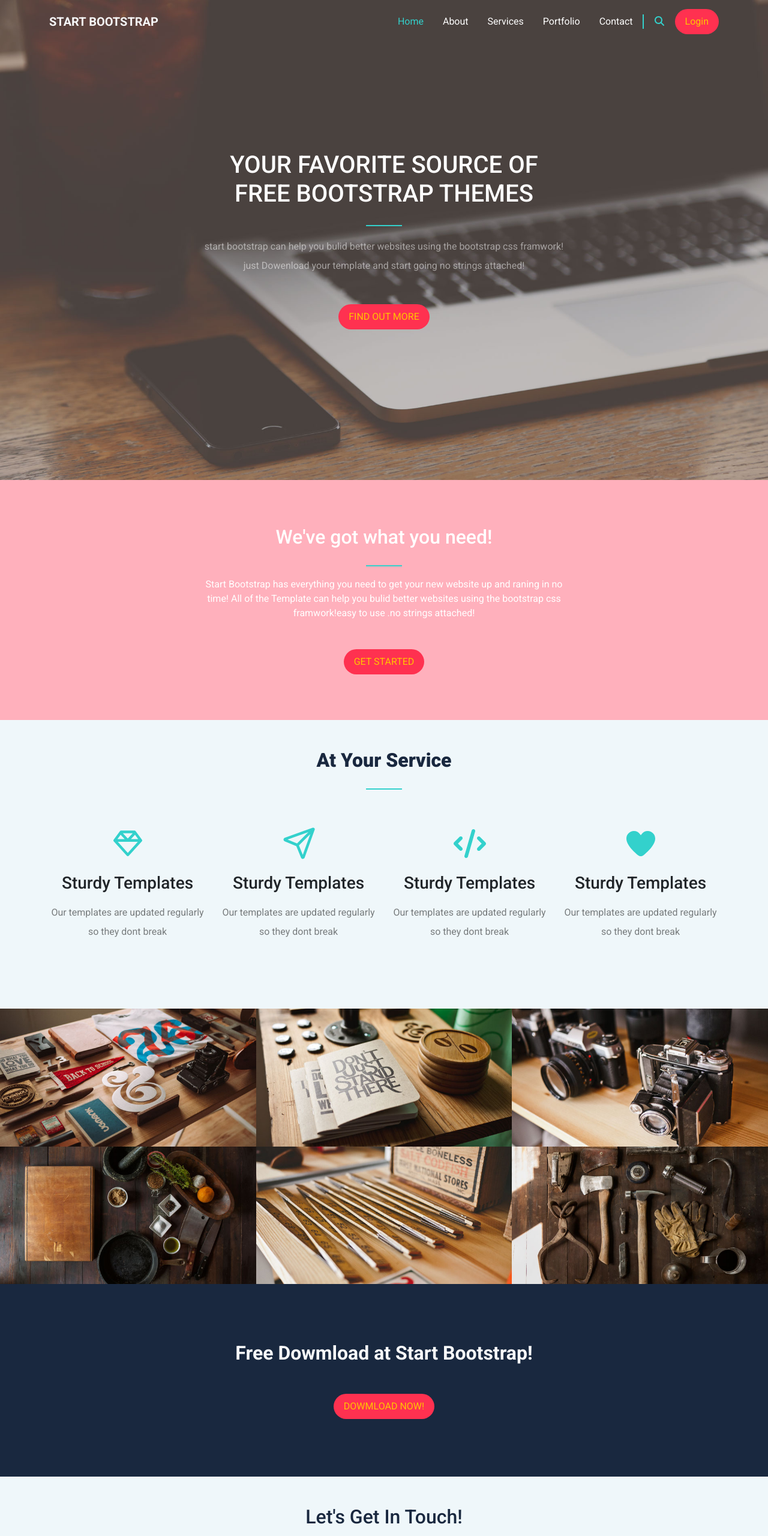
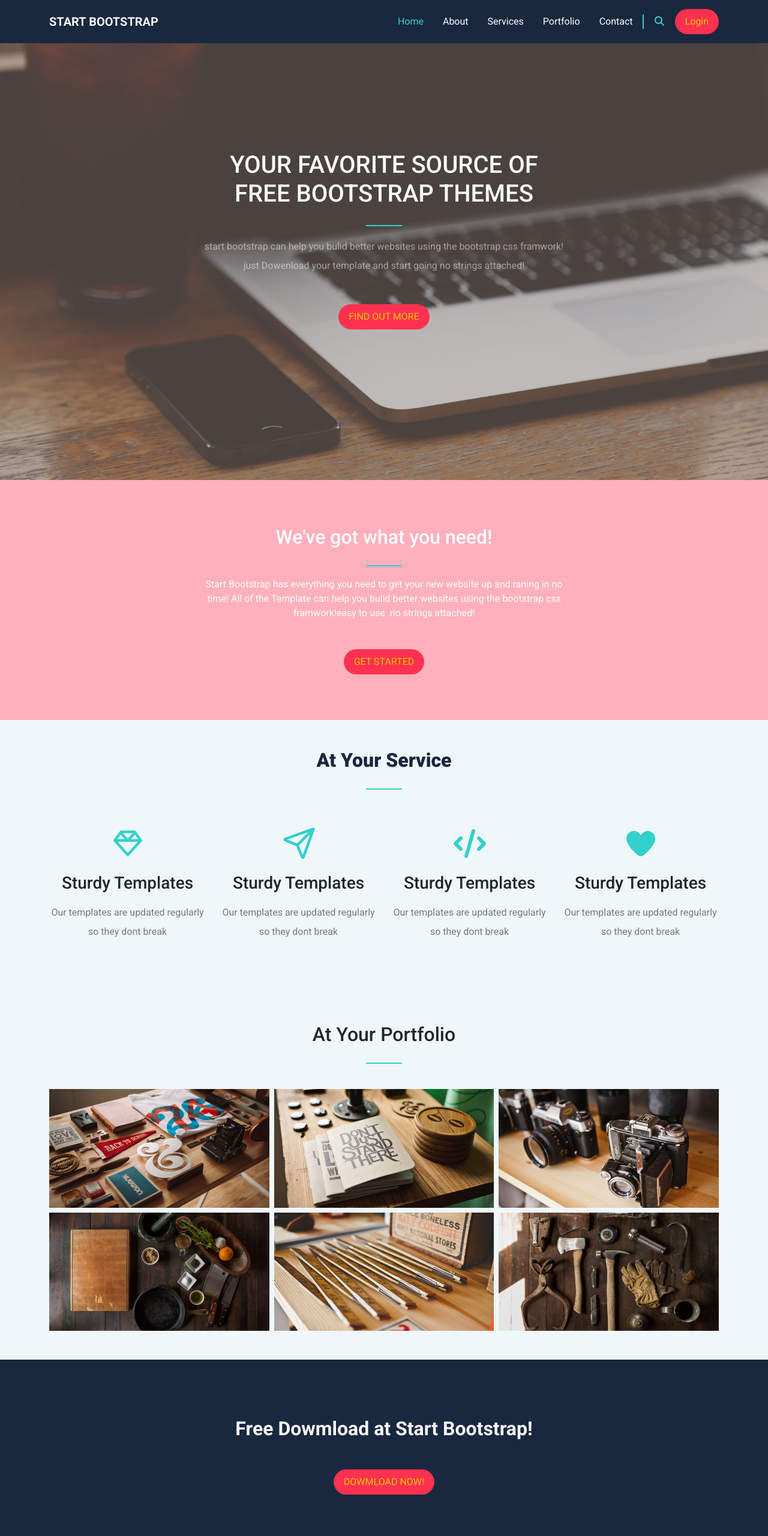
Before and after one commit to alisaid2424/project-bootstrap, a plain HTML site: page index.html in a window 1280 px wide. Shown: the top 2560 px of the page at 60% size. Drawn offline with Linux system fonts and the light colour scheme.

Commit message:
frist updated on style project

```diff
--- a/css/bootstrap.css
+++ b/css/bootstrap.css
@@ -1,24 +1,24 @@
-:root{
-    --dark-color:#19283f;
-    --green-color:#33d1cc;
-    --red-color:#ff3150;
+:root {
+  --dark-color: #19283f;
+  --green-color: #33d1cc;
+  --red-color: #ff3150;
   --yellow-color: #ffc400;
   --section-color: #eff7fa;
 }
 
-body{
-    font-family: 'Roboto', sans-serif;
+body {
+  font-family: "Roboto", sans-serif;
 }
-.main-btn{
-    background-color:var(--red-color) ;
-    color: var(--yellow-color) ;
-    padding: .5rem 1rem;
+.main-btn {
+  background-color: var(--red-color);
+  color: var(--yellow-color);
+  padding: 0.5rem 1rem;
 }
-.main-btn:hover{
-    background-color:var(--green-color) ;
-    color: var(--dark-color) ;
+.main-btn:hover {
+  background-color: var(--green-color);
+  color: var(--dark-color);
 }
-.main-title::after{
+.main-title::after {
   content: "";
   position: absolute;
   width: 60px;
@@ -29,98 +29,107 @@ body{
   background-color: var(--green-color);
 }
 /* Start Nav-bar */
-.navbar{
+.navbar {
+  background-color: var(--dark-color);
   position: absolute;
   width: 100%;
   left: 0;
 }
-.navbar .navbar-nav .nav-link{
+.navbar .navbar-nav .nav-link {
   color: white;
 }
 .navbar .navbar-nav .nav-link.active,
 .navbar .navbar-nav .nav-link:focus,
-.navbar .navbar-nav .nav-link:hover{
+.navbar .navbar-nav .nav-link:hover {
   color: var(--green-color);
 }
-.navbar .navbar-toggler{
+.navbar .navbar-toggler {
   color: white;
   border: 2px solid white;
   font-size: 25px;
 }
-.navbar .navbar-toggler:focus{
+.navbar .navbar-toggler:focus {
   box-shadow: none;
 }
-.navbar .navbar-toggler[aria-expanded = "true"]{
+.navbar .navbar-toggler[aria-expanded="true"] {
   border-color: var(--green-color);
 }
 .navbar .searsh {
   border-left: 2px solid var(--green-color);
 }
-.navbar .searsh svg{
+.navbar .searsh svg {
   color: var(--green-color);
 }
 /* End Nav-bar */
 /* Start Landing */
-.landing{
+.landing {
   background-image: url(../img/header.jpg);
   background-size: cover;
   min-height: 100vh;
   color: white;
 }
-.landing h1{
+.landing h1,
+.landing p {
   max-width: 600px;
 }
 
-.landing p{
-    max-width: 600px;
+@media (max-width: 767px) {
+  .landing h1 {
+    font-size: 22px;
+  }
+  .landing p {
+    font-size: 15px;
+    max-width: 90%;
+  }
 }
 /* End Landing */
 /* Start get-need */
-.get-need{
-    background-color:rgb(255 49 80 / 38%);
+.get-need {
+  background-color: rgb(255 49 80 / 38%);
   min-height: 400px;
   color: white;
 }
-.get-need p{
+.get-need p {
   max-width: 600px;
 }
 /* End get-need */
 /* Start services  */
-.services{
+.services {
   background-color: var(--section-color);
 }
-.services h2{
+.services h2 {
   color: var(--dark-color);
   font-weight: 900;
 }
-.services svg{
+.services svg {
   color: var(--green-color);
 }
 /* End services  */
 /* Start download  */
-.download{
+.download {
   background-color: var(--dark-color);
 }
 /*  End download  */
 /* Start Contact */
-.contact{
+.contact {
   background-color: var(--section-color);
 }
-.contact h2{
+.contact h2 {
   color: var(--dark-color);
 }
-.contact  p{
+.contact p {
   max-width: 600px;
 }
-.contact svg{
+.contact svg {
   color: var(--green-color);
 }
 /* End Contact */
 /* start footer */
-footer{
+footer {
   background-color: var(--dark-color);
+  font-size: 14px;
 }
-footer span{
+footer span {
   color: var(--green-color);
 }
 /* End footer */
--- a/index.html
+++ b/index.html
@@ -1,37 +1,54 @@
 <!DOCTYPE html>
 <html lang="en">
   <head>
-    <meta charset="UTF-8">
-    <meta name="viewport" content="width=device-width, initial-scale=1.0">
+    <meta charset="UTF-8" />
+    <meta name="viewport" content="width=device-width, initial-scale=1.0" />
     <title>Bootstrap</title>
-    <link rel="stylesheet" href="css/bootstrap.min.css">
-    <link rel="stylesheet" href="css/all.min.css">
-    <link rel="stylesheet" href="css/bootstrap.css">
-    <link rel="preconnect" href="https://fonts.googleapis.com">
-    <link rel="preconnect" href="https://fonts.gstatic.com" crossorigin>
-    <link href="https://fonts.googleapis.com/css2?family=Roboto:wght@100;300;400;500;700;900&display=swap" rel="stylesheet">
-
+    <link rel="stylesheet" href="css/bootstrap.min.css" />
+    <link rel="stylesheet" href="css/all.min.css" />
+    <link rel="stylesheet" href="css/bootstrap.css" />
+    <link rel="preconnect" href="https://fonts.googleapis.com" />
+    <link rel="preconnect" href="https://fonts.gstatic.com" crossorigin />
+    <link
+      href="https://fonts.googleapis.com/css2?family=Roboto:wght@100;300;400;500;700;900&display=swap"
+      rel="stylesheet"
+    />
   </head>
   <body>
     <!-- Start Nav-bar -->
-    <nav class="navbar navbar-expand-lg  ">
+    <nav class="navbar navbar-expand-lg z-3 py-2">
       <div class="container">
-            <a class="navbar-brand text-light text-uppercase  fw-bold" href="#">
+        <a class="navbar-brand text-light text-uppercase fw-semibold" href="#">
           Start Bootstrap
         </a>
-            <button class="navbar-toggler" type="button" data-bs-toggle="collapse" data-bs-target="#main" aria-controls="main" aria-expanded="false" aria-label="Toggle navigation">
+        <button
+          class="navbar-toggler"
+          type="button"
+          data-bs-toggle="collapse"
+          data-bs-target="#main"
+          aria-controls="main"
+          aria-expanded="false"
+          aria-label="Toggle navigation"
+        >
           <i class="fa-solid fa-bars"></i>
         </button>
         <div class="collapse navbar-collapse" id="main">
           <ul class="navbar-nav ms-auto mb-2 mb-lg-0">
             <li class="nav-item">
-                    <a class="nav-link active p-2 p-lg-3" aria-current="page" href="#Home">Home</a>
+              <a
+                class="nav-link active p-2 p-lg-3"
+                aria-current="page"
+                href="#Home"
+                >Home</a
+              >
             </li>
             <li class="nav-item">
-                    <a class="nav-link  p-2 p-lg-3" aria-current="page" href="#About">About</a>
+              <a class="nav-link p-2 p-lg-3" aria-current="page" href="#About"
+                >About</a
+              >
             </li>
             <li class="nav-item">
-                    <a class="nav-link  p-2 p-lg-3" href="#Services">Services</a>
+              <a class="nav-link p-2 p-lg-3" href="#Services">Services</a>
             </li>
             <li class="nav-item">
               <a class="nav-link p-2 p-lg-3" href="#Portfolio">Portfolio</a>
@@ -39,38 +56,51 @@
             <li class="nav-item">
               <a class="nav-link p-2 p-lg-3" href="#Contact">Contact</a>
             </li>
-
           </ul>
-                <div class="searsh  ps-3 pe-3 d-none d-lg-block">
+          <div class="searsh ps-3 pe-3 d-none d-lg-block">
             <i class="fa-solid fa-magnifying-glass"></i>
           </div>
-                <a class="btn  rounded-pill main-btn" href="#">Login</a>
-            </div >
+          <a class="btn rounded-pill main-btn" href="#">Login</a>
+        </div>
       </div>
     </nav>
     <!-- End Nav-bar -->
     <!-- Start Landing -->
-    <div class="landing d-flex justify-content-center align-items-center" id="Home">
+    <div
+      class="landing d-flex justify-content-center align-items-center"
+      id="Home"
+    >
       <div class="text-center">
-            <h1 class="main-title position-relative text-uppercase m-auto">your favorite source of free bootstrap themes</h1>
+        <h1 class="main-title position-relative text-uppercase m-auto">
+          your favorite source of free bootstrap themes
+        </h1>
         <p class="mt-5 mb-5 m-auto text-white-50 lh-lg">
-            start bootstrap can help you bulid better websites using the bootstrap css framwork!
-            just Dowenload your template and start going no strings attached!
+          start bootstrap can help you bulid better websites using the bootstrap
+          css framwork! just Dowenload your template and start going no strings
+          attached!
         </p>
-            <a class="btn  rounded-pill text-uppercase main-btn" href="#">find out more</a>
+        <a class="btn rounded-pill text-uppercase main-btn" href="#"
+          >find out more</a
+        >
       </div>
     </div>
     <!-- End Landing -->
     <!-- Start get-need -->
-    <div class="get-need d-flex justify-content-center align-items-center  pt-5 pb-5 " id="About">
+    <div
+      class="get-need d-flex justify-content-center align-items-center pt-5 pb-5"
+      id="About"
+    >
       <div class="container text-center">
         <h2 class="main-title position-relative">We've got what you need!</h2>
-            <p class="mt-5 mb-5 m-auto fs-6 ">
-            Start Bootstrap has everything you need to get your new website up and raning in no time!
-            All of the Template can help you bulid better websites using the bootstrap css framwork!easy to use
-            .no strings attached!
+        <p class="mt-5 mb-5 m-auto fs-6">
+          Start Bootstrap has everything you need to get your new website up and
+          raning in no time! All of the Template can help you bulid better
+          websites using the bootstrap css framwork!easy to use .no strings
+          attached!
         </p>
-            <a class="btn  rounded-pill text-uppercase main-btn" href="#">get started</a>
+        <a class="btn rounded-pill text-uppercase main-btn" href="#"
+          >get started</a
+        >
       </div>
     </div>
     <!-- End get-need -->
@@ -82,56 +112,74 @@
           <div class="col-md-4 col-lg-3">
             <i class="far fa-gem fa-3x"></i>
             <h3 class="mt-4 mb-3">Sturdy Templates</h3>
-                    <p class="text-black-50 lh-lg">Our templates are updated regularly so they dont break</p>
+            <p class="text-black-50 lh-lg">
+              Our templates are updated regularly so they dont break
+            </p>
           </div>
           <div class="col-md-4 col-lg-3">
             <i class="far fa-paper-plane fa-3x"></i>
             <h3 class="mt-4 mb-3">Sturdy Templates</h3>
-                    <p class="text-black-50 lh-lg">Our templates are updated regularly so they dont break</p>
+            <p class="text-black-50 lh-lg">
+              Our templates are updated regularly so they dont break
+            </p>
           </div>
           <div class="col-md-4 col-lg-3">
             <i class="fa-solid fa-code fa-3x"></i>
             <h3 class="mt-4 mb-3">Sturdy Templates</h3>
-                    <p class="text-black-50 lh-lg">Our templates are updated regularly so they dont break</p>
+            <p class="text-black-50 lh-lg">
+              Our templates are updated regularly so they dont break
+            </p>
           </div>
           <div class="col-md-4 col-lg-3">
             <i class="fa-solid fa-heart fa-3x"></i>
             <h3 class="mt-4 mb-3">Sturdy Templates</h3>
-                    <p class="text-black-50 lh-lg">Our templates are updated regularly so they dont break</p>
+            <p class="text-black-50 lh-lg">
+              Our templates are updated regularly so they dont break
+            </p>
           </div>
         </div>
       </div>
     </div>
     <!-- End services -->
     <!-- Start portfolio -->
-    <div class="portfolio" id="Portfolio">
-        <div class="d-flex flex-wrap justify-content-center ">
-            <div class="col-md-6 col-lg-4">
-                <img class="img-fluid" src="img/1.jpg" alt="">
+    <div
+      class="portfolio"
+      style="background-color: #eff7fa"
+      id="Portfolio"
+    >
+    <div class="container text-center pt-4">
+        <h2 class="main-title position-relative mb-5">At Your Portfolio</h2>
+        <div class=" row g-2 pb-5 pt-4">
+            <div class="col-sm-6 col-lg-4">
+            <img class="img-fluid" src="img/1.jpg" alt="" />
             </div>
-            <div class="col-md-6 col-lg-4">
-                <img class="img-fluid" src="img/2.jpg" alt="">
+            <div class="col-sm-6 col-lg-4">
+            <img class="img-fluid" src="img/2.jpg" alt="" />
             </div>
-            <div class="col-md-6 col-lg-4">
-                <img class="img-fluid" src="img/3.jpg" alt="">
+            <div class="col-sm-6 col-lg-4">
+            <img class="img-fluid" src="img/3.jpg" alt="" />
             </div>
-            <div class="col-md-6 col-lg-4">
-                <img class="img-fluid" src="img/4.jpg" alt="">
+            <div class="col-sm-6 col-lg-4">
+            <img class="img-fluid" src="img/4.jpg" alt="" />
             </div>
-            <div class="col-md-6 col-lg-4">
-                <img class="img-fluid" src="img/5.jpg" alt="">
+            <div class="col-sm-6 col-lg-4">
+            <img class="img-fluid" src="img/5.jpg" alt="" />
             </div>
-            <div class="col-md-6 col-lg-4">
-                <img class="img-fluid" src="img/6.jpg" alt="">
+            <div class="col-sm-6 col-lg-4">
+            <img class="img-fluid" src="img/6.jpg" alt="" />
             </div>
         </div>
     </div>
     <!-- End portfolio -->
     <!-- Start download -->
-        <div class="download pt-5 pb-5 text-center ">
+    <div class="download pt-5 pb-5 text-center">
       <div class="container pt-5 pb-5">
-                <h2 class="fw-bold mb-5 text-light">Free Dowmload at Start Bootstrap!</h2>
-                <a class="btn  rounded-pill text-uppercase main-btn" href="#">Dowmload now!</a>
+        <h2 class="fw-bold mb-5 text-light">
+          Free Dowmload at Start Bootstrap!
+        </h2>
+        <a class="btn rounded-pill text-uppercase main-btn" href="#"
+          >Dowmload now!</a
+        >
       </div>
     </div>
     <!-- end download -->
@@ -140,25 +188,27 @@
       <div class="container">
         <h2 class="main-title position-relative mb-5">Let's Get In Touch!</h2>
         <p class="pt-3 text-black-50 fw-bold m-auto mb-5">
-                    Ready to start your next project with us? That's great! Give us a call our send us an email and we will get back to you as soon as possible!
+          Ready to start your next project with us? That's great! Give us a call
+          our send us an email and we will get back to you as soon as possible!
         </p>
 
         <div class="row pt-5">
-                    <div class=" col-md-6 mb-3">
+          <div class="col-md-6 mb-3">
             <i class="fa-solid fa-phone fa-5x"></i>
-                        <p class="fs-5 mt-4 text-black-50">123-456-6789</p>
+            <p class="fs-5 mt-4 text-black-50">015-5832-2070</p>
           </div>
           <div class="col-md-6">
             <i class="fa-solid fa-envelope fa-5x"></i>
-                        <p class="fs-5 mt-4 text-black-50">feedback@startbootstrap.com</p>
+            <p class="fs-5 mt-4 text-black-50">aliasy19932017@gmail.com</p>
           </div>
         </div>
-
       </div>
     </div>
     <!-- End Contact -->
     <!-- start footer -->
-        <footer class="text-light p-3 text-center fw-bold">&copy; copyright 2023 @ All Rights Recerved By <span> ElASY Team </span></footer>
+    <footer class="text-light pt-3 pb-4 text-center">
+      &copy; copyright 2025 @ All Rights Recerved By <span> ElASY Team </span>
+    </footer>
     <!-- End footer -->
     <script src="js/bootstrap.bundle.min.js"></script>
     <script src="js/all.min.js"></script>
```
Lines whose indentation alone changed are shown as unchanged.
